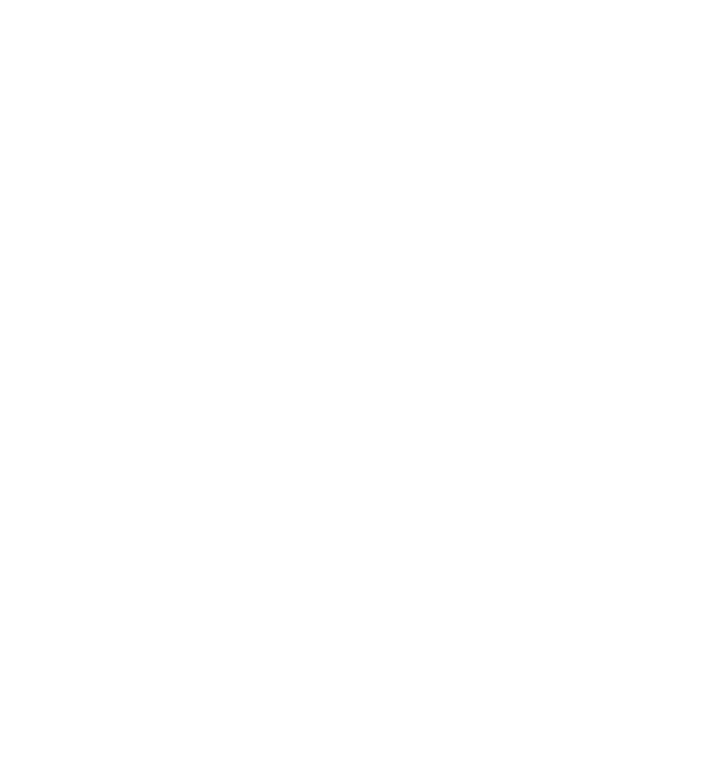
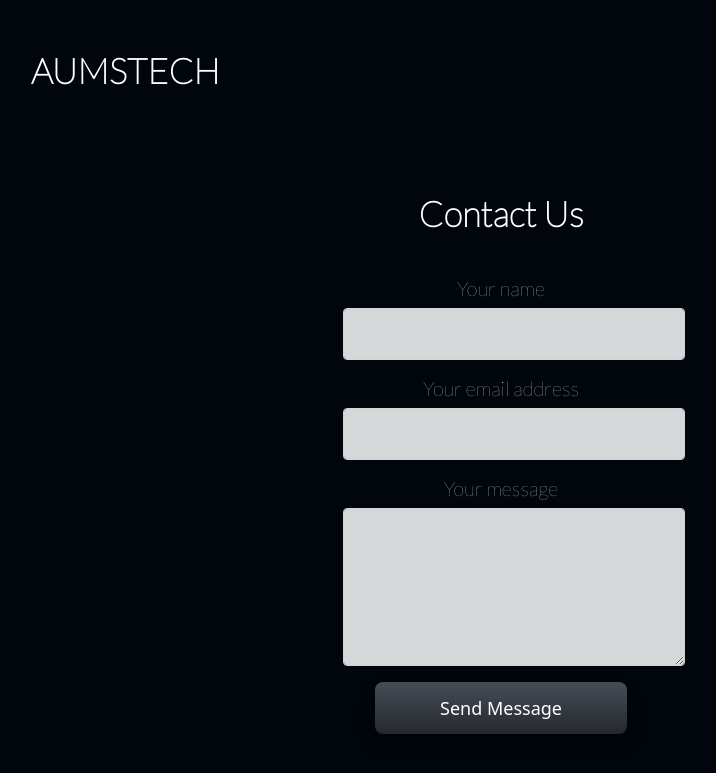
Before and after one commit to nitinravi/AU-Tech, a PHP site: page /contact.html in a window 1280 px wide. Before the commit the part shown is empty. Shown: the top 773 px of the page, without its empty margins (139-855 px from the left). Run offline with PHP 8.4, Linux system fonts and the light colour scheme.

Commit message:
created contact us

```diff
--- a/contact.html
+++ b/contact.html
@@ -0,0 +1,45 @@
+<!DOCTYPE html>
+<html>
+    <link rel = "stylesheet" href = "style.css">
+    <head>
+        <meta name = "viewport" content = "width = device-width, initial-scale = 1">
+    </head>
+    <body>
+        <br/>
+        <link rel = "preconnect" href = "https://fonts.googleapis.com">
+        <link rel = "preconnect" href = "https://fonts.gstatic.com" crossorigin>
+        <link href = "https://fonts.googleapis.com/css2?family=Lato:wght@100&display=swap" rel = "stylesheet">
+        <h1 class = "heading">&nbsp&nbsp&nbsp&nbsp&nbsp&nbsp&nbsp&nbsp&nbsp&nbsp&nbsp&nbsp&nbsp&nbsp&nbsp&nbsp&nbsp&nbsp&nbsp&nbsp&nbsp&nbsp&nbsp&nbspAUMSTECH</h1><br/>
+        <br/><br/>
+        <h1 class = "heading-1">Contact Us</h1><br/>
+        <form action="https://formspree.io/xlepnwjb" method="POST">
+
+            <div class="form-group">
+                <label for="Name" class="label">Your name</label>
+                <div class="input-group">
+                    <input type="text" id="Name" name="Name" class="form-control" required>
+                </div>
+            </div>
+
+            <div class="form-group">
+                <label for="Email" class="label">Your email address</label>
+                <div class="input-group">
+                    <input type="email" id="Email" name="Email" class="form-control" required>
+                </div>
+            </div>
+
+            <div class="form-group">
+                <label for="Message" class="label">Your message</label>
+                <div class="input-group">
+                    <textarea id="Message" name="Message" class="form-control" rows="6" maxlength="3000" required></textarea>
+                </div>
+            </div>
+
+            <div class="form-group">
+                <button class="button" role="button">Send Message</button>
+            </div>
+
+        </form>
+
+    </body>
+</html>
--- a/style.css
+++ b/style.css
@@ -5,6 +5,12 @@
     font-family: 'Lato', sans-serif;
     color: white;
     font-size: 35px;
+}
+.heading-1 {
+    font-family: 'Lato', sans-serif;
+    color: white;
+    font-size: 35px;
+    text-align: center;
 }
 .featured {
     font-family: 'Lato', sans-serif;
@@ -59,3 +65,112 @@
     max-width: 300px;
     margin-right: 35px;
 }
+
+.form-group {
+    margin-bottom: 1rem;
+}
+
+.input-group {
+    position: relative;
+    display: -ms-flexbox;
+    display: block;
+    margin : 0 auto;
+    -ms-flex-wrap: wrap;
+    flex-wrap: wrap;
+    -ms-flex-align: stretch;
+    align-items: stretch;
+    width: 25%;
+}
+
+.form-control {
+    display: block;
+    width: 100%;
+    height: calc(1.5em + 0.75rem + 2px);
+    padding: 0.375rem 0.75rem;
+    font-size: 1rem;
+    font-weight: 400;
+    line-height: 1.5;
+    color: #495057;
+    background-color: rgba(255, 255, 255, 0.84);
+    background-clip: padding-box;
+    border: 1px solid #ced4da;
+    outline: none;
+    border-radius: 0.25rem;
+    transition: border-color 0.15s ease-in-out, box-shadow 0.15s ease-in-out;
+}
+
+.form-control:focus {
+    border: 1px solid #313131;
+}
+
+select.form-control[size], select.form-control[multiple] {
+    height: auto;
+}
+
+textarea.form-control {
+    font-family: -apple-system, Arial, sans-serif;
+    height: auto;
+}
+
+label.label {
+    display: block;
+    margin-bottom: 0.5rem;
+    font-family: 'Lato', sans-serif;
+    color: white;
+    font-size: 20px;
+    text-align: center;
+}
+
+
+.button {
+  align-items: center;
+  background-color: initial;
+  background-image: linear-gradient(#464d55, #25292e);
+  border-radius: 8px;
+  border-width: 0;
+  box-shadow: 0 10px 20px rgba(0, 0, 0, .1),0 3px 6px rgba(0, 0, 0, .05);
+  box-sizing: border-box;
+  color: #fff;
+  cursor: pointer;
+  display: inline-flex;
+  flex-direction: column;
+  font-family: expo-brand-demi,system-ui,-apple-system,BlinkMacSystemFont,"Segoe UI",Roboto,"Helvetica Neue",Arial,"Noto Sans",sans-serif,"Apple Color Emoji","Segoe UI Emoji","Segoe UI Symbol","Noto Color Emoji";
+  font-size: 18px;
+  height: 52px;
+  justify-content: center;
+  line-height: 1;
+  outline: none;
+  overflow: hidden;
+  padding: 0 32px;
+  text-align: center;
+  text-decoration: none;
+  transform: translate3d(0, 0, 0);
+  transition: all 150ms;
+  vertical-align: baseline;
+  white-space: nowrap;
+  user-select: none;
+  -webkit-user-select: none;
+  touch-action: manipulation;
+  width: 20%;
+  margin-left: 40%;
+  margin-right: 30%;
+}
+
+.button:hover {
+  box-shadow: rgba(0, 1, 0, .2) 0 2px 8px;
+  opacity: .85;
+}
+
+.button:active {
+  outline: 0;
+}
+
+.button:focus {
+  box-shadow: rgba(0, 0, 0, .5) 0 0 0 3px;
+}
+
+@media (max-width: 420px) {
+  .button {
+    height: 48px;
+  }
+}
```
